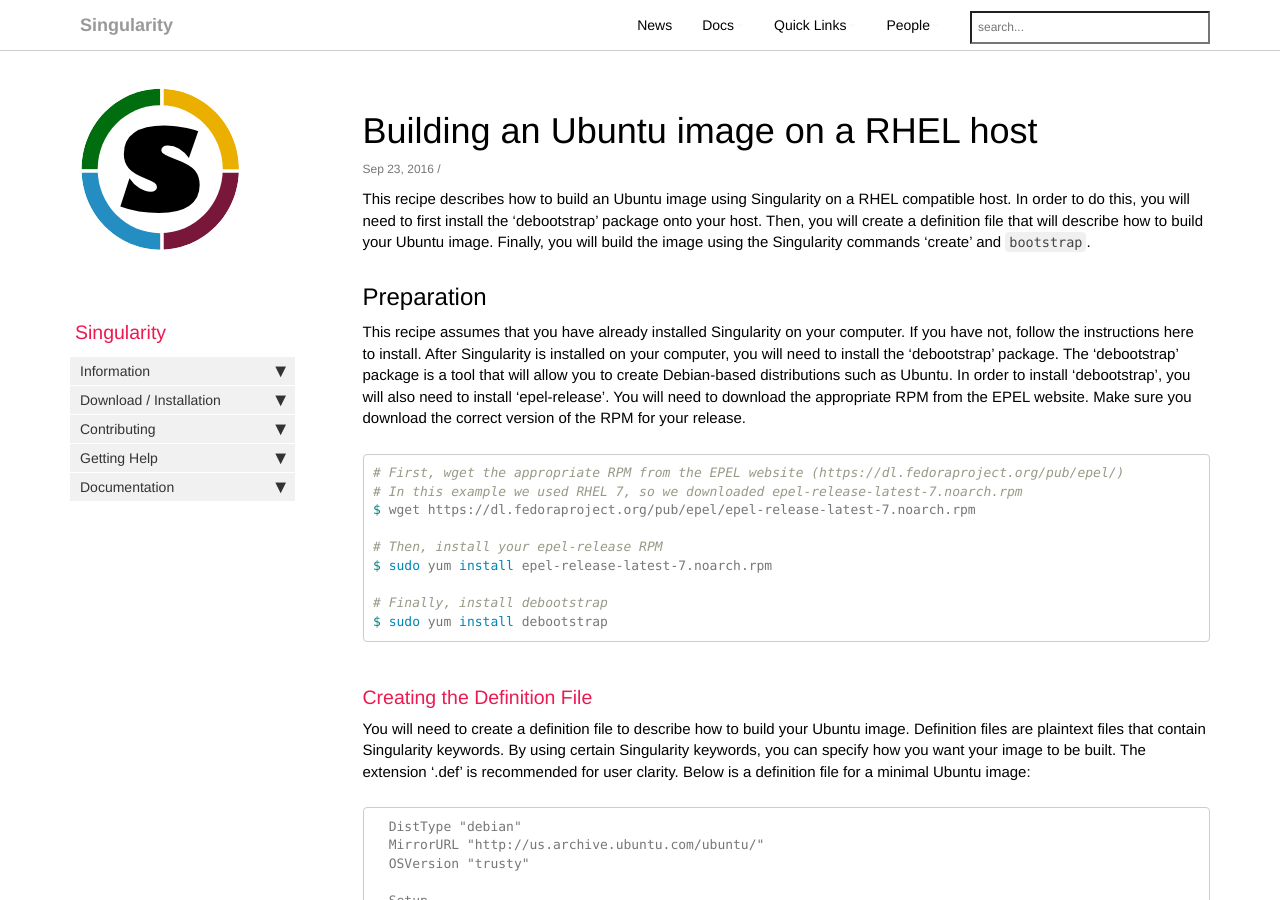
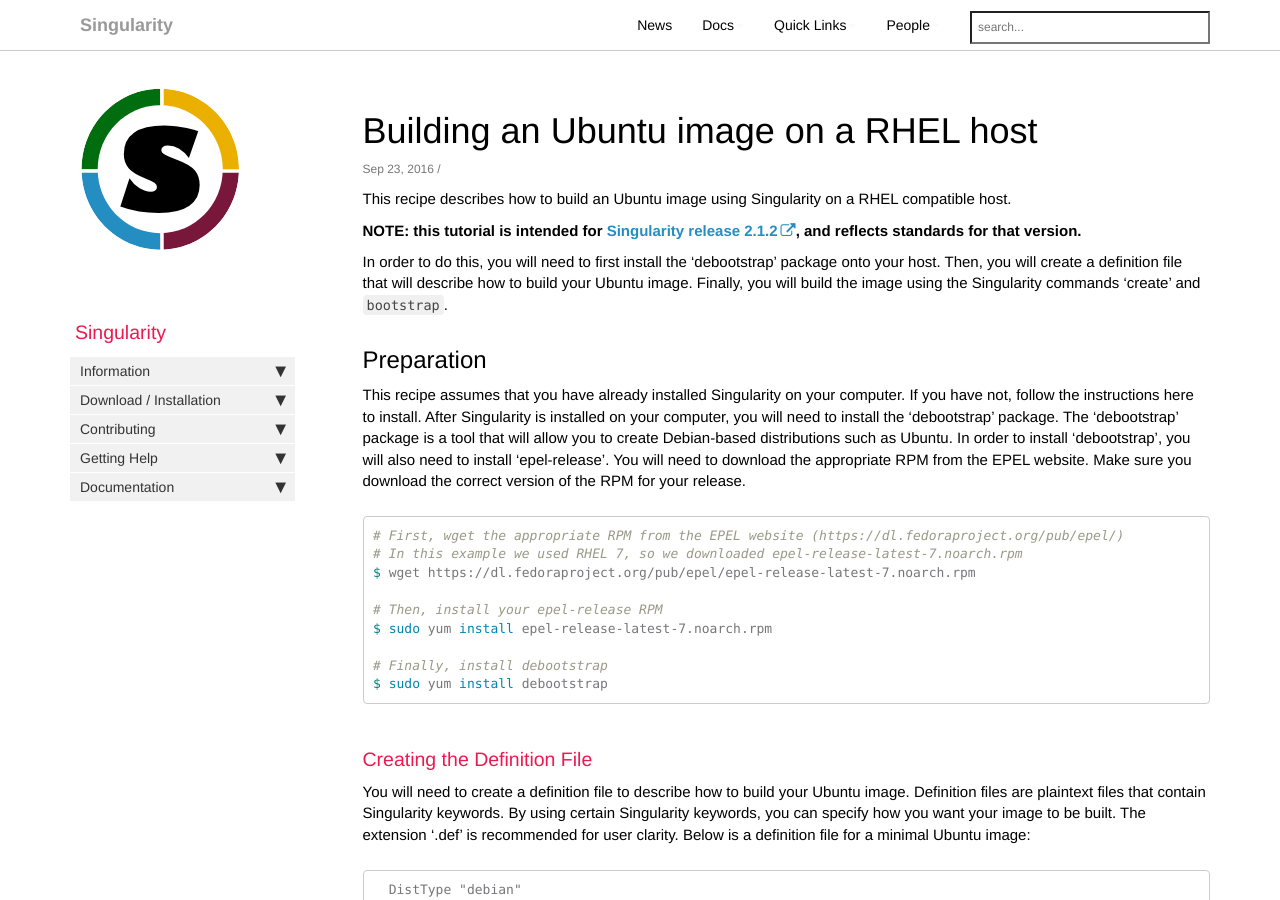
Before and after one commit to singularityware/singularityware.github.io, a Jekyll site: the page built from _posts/recipes/2016-09-23-build-rhel-host.md, in a window 1280 px wide and 900 px high. Built offline with Jekyll 4.4.1, drawn with Linux system fonts in a browser that asks for light colours; nearby versions of some CDN libraries; comment, search, counter and statistics services are not loaded.

Commit message:
adding notes about rhel and building on ubuntu

```diff
--- a/_posts/recipes/2016-09-23-build-rhel-host.md
+++ b/_posts/recipes/2016-09-23-build-rhel-host.md
@@ -4,7 +4,11 @@
 permalink: building-ubuntu-rhel-host
 ---
 
-This recipe describes how to build an Ubuntu image using Singularity on a RHEL compatible host. In order to do this, you will need to first install the 'debootstrap' package onto your host. Then, you will create a definition file that will describe how to build your Ubuntu image. Finally, you will build the image using the Singularity commands 'create' and `bootstrap`.
+This recipe describes how to build an Ubuntu image using Singularity on a RHEL compatible host.
+
+**NOTE: this tutorial is intended for [Singularity release 2.1.2](http://singularity.lbl.gov/release-2-1-2), and reflects standards for that version.**
+
+In order to do this, you will need to first install the 'debootstrap' package onto your host. Then, you will create a definition file that will describe how to build your Ubuntu image. Finally, you will build the image using the Singularity commands 'create' and `bootstrap`.
 
 ## Preparation
 This recipe assumes that you have already installed Singularity on your computer. If you have not, follow the instructions here to install. After Singularity is installed on your computer, you will need to install the 'debootstrap' package. The 'debootstrap' package is a tool that will allow you to create Debian-based distributions such as Ubuntu. In order to install 'debootstrap', you will also need to install 'epel-release'. You will need to download the appropriate RPM from the EPEL website. Make sure you download the correct version of the RPM for your release.
```
Also changed, not shown: _posts/recipes/2016-10-01-building-singularity-debian.md (+2 -0 lines).
